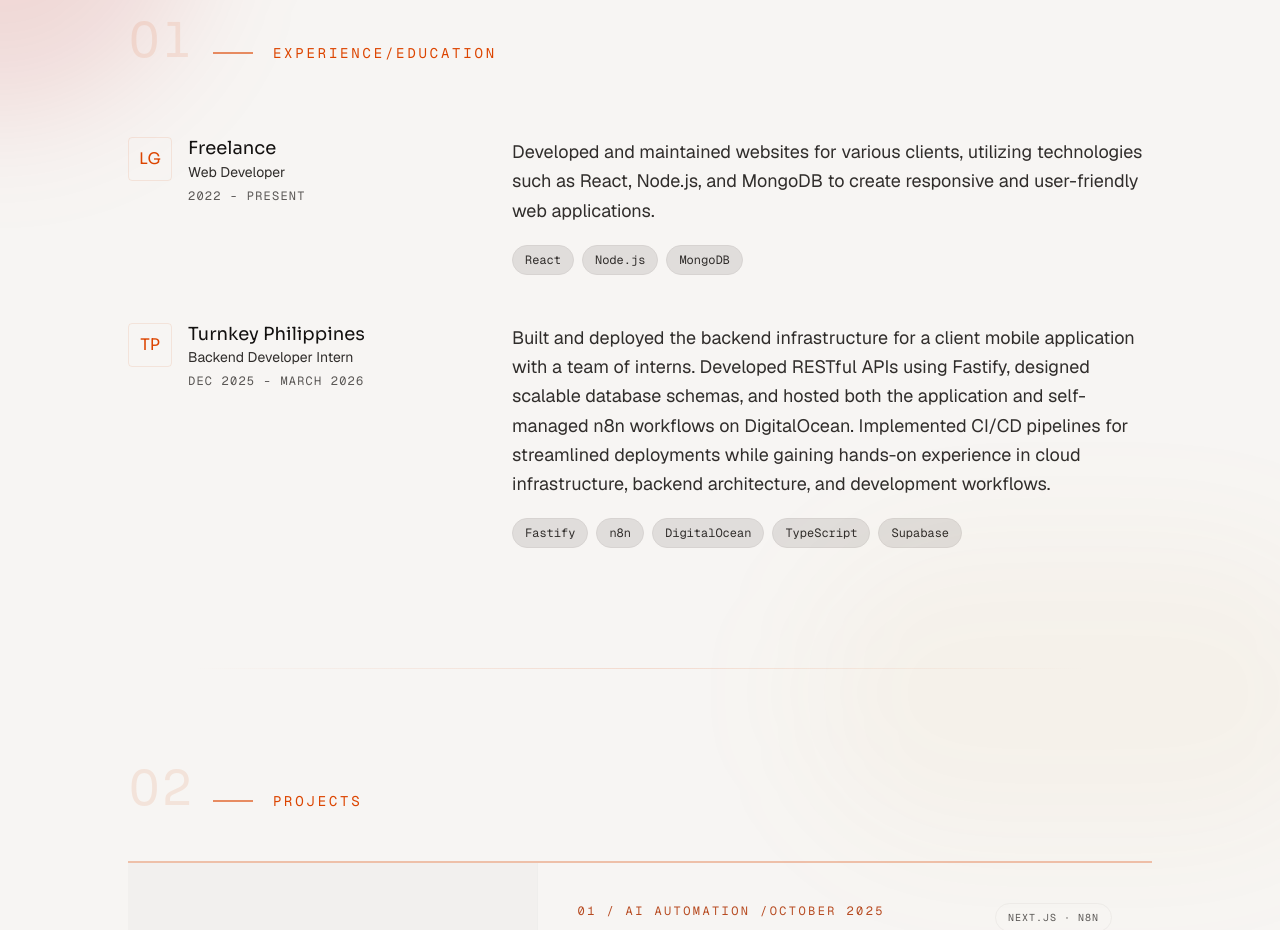
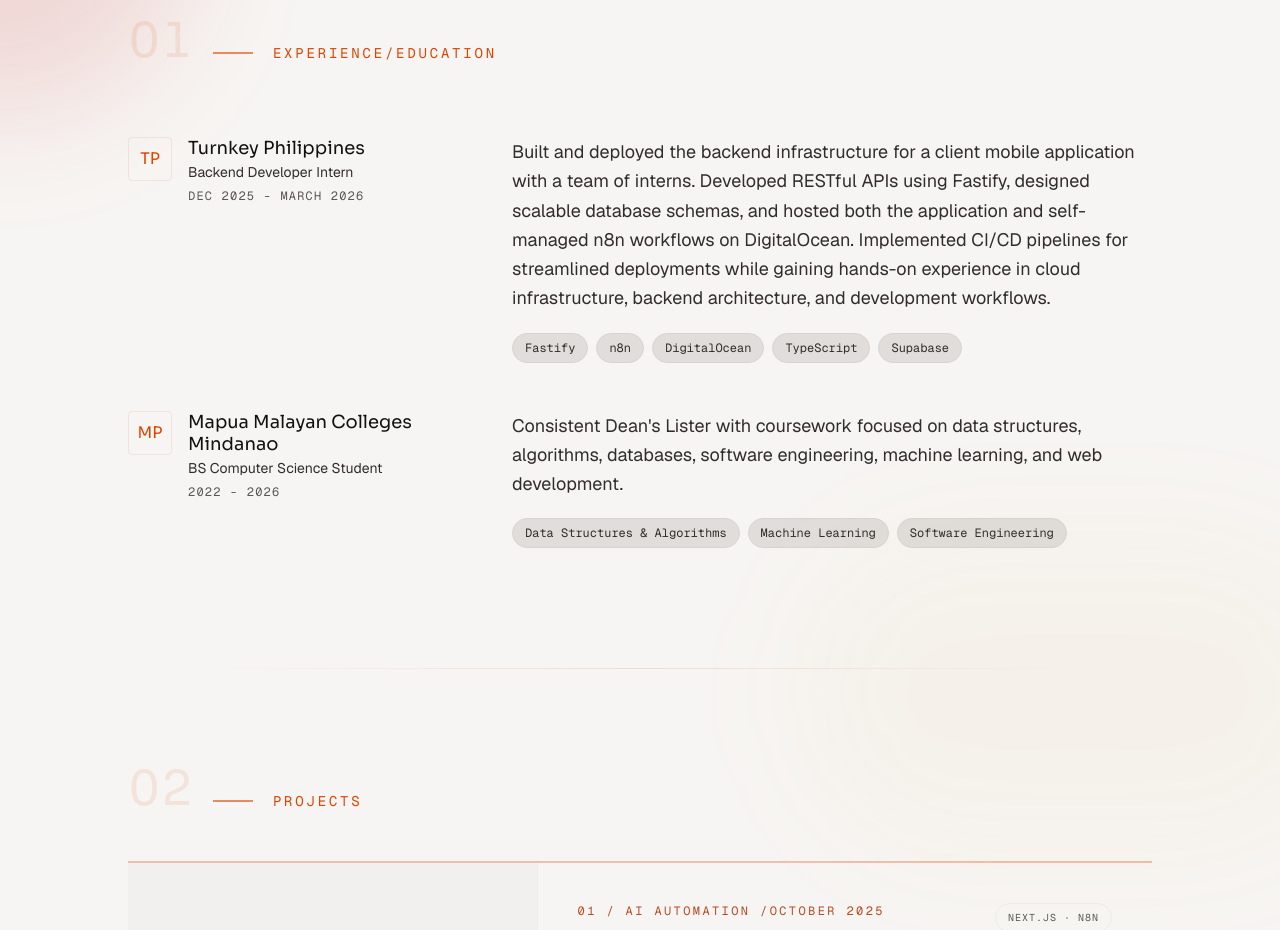
Before and after one commit to 03-Andrew/portfolio_v1, a Next.js app: page / in a window 1280 px wide. Shown: the part 880-1810 px from the top of the page. Built offline with nearby package versions, Linux system fonts and the light colour scheme.

Commit message:
feat: update experience data structure and add new entries

```diff
--- a/app/data/experience.tsx
+++ b/app/data/experience.ts
@@ -9,19 +9,19 @@ export interface ExperienceData {
 
 export const experienceData: ExperienceData[] = [
     {
-        logo: 'LG',
-        company: "Freelance",
-        role: "Web Developer",
-        date: "2022 - Present",
-        description: "Developed and maintained websites for various clients, utilizing technologies such as React, Node.js, and MongoDB to create responsive and user-friendly web applications.",
-        techStack: ["React", "Node.js", "MongoDB"]
-    },
-    {
         logo: 'TP',
         company: "Turnkey Philippines",
         role: "Backend Developer Intern",
         date: "Dec 2025 - March 2026",
         description: "Built and deployed the backend infrastructure for a client mobile application with a team of interns. Developed RESTful APIs using Fastify, designed scalable database schemas, and hosted both the application and self-managed n8n workflows on DigitalOcean. Implemented CI/CD pipelines for streamlined deployments while gaining hands-on experience in cloud infrastructure, backend architecture, and development workflows.",
         techStack: ["Fastify", "n8n", "DigitalOcean", "TypeScript", "Supabase"]
+    },
+    {
+        logo: 'MP',
+        company: "Mapua Malayan Colleges Mindanao",
+        role: "BS Computer Science Student",
+        date: "2022 - 2026",
+        description:"Consistent Dean's Lister with coursework focused on data structures, algorithms, databases, software engineering, machine learning, and web development.",
+        techStack: [ "Data Structures & Algorithms","Machine Learning","Software Engineering"]
     }
 ]
```
